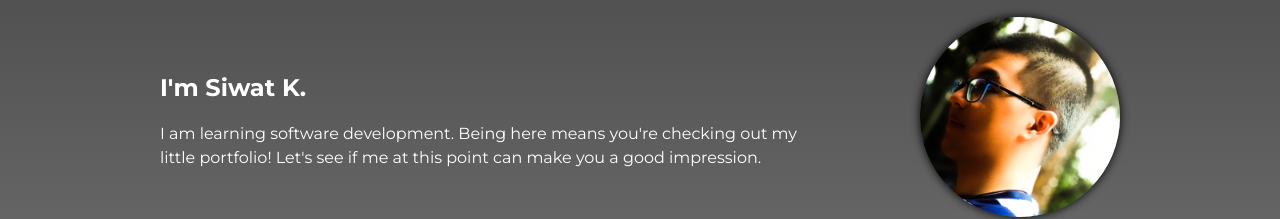
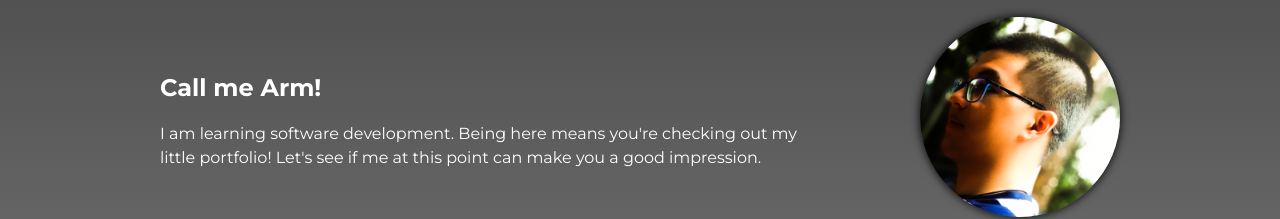
Before and after one commit to ArmSiwatK/portfolio, a React (Vite) app: page / in a window 1280 px wide. Shown: the part 149-368 px from the top of the page. Built offline with nearby package versions, Linux system fonts and the light colour scheme.

Commit message:
Bio name update

```diff
--- a/src/components/AboutMe/AboutMe.jsx
+++ b/src/components/AboutMe/AboutMe.jsx
@@ -5,7 +5,7 @@ const AboutMe = () => {
     return (
         <section className="about-section">
             <div className="about-text">
-                <h2>I'm Siwat K.</h2>
+                <h2>Call me Arm!</h2>
                 <p>
                     I am learning software development.
                     Being here means you're checking out my little portfolio!
```
